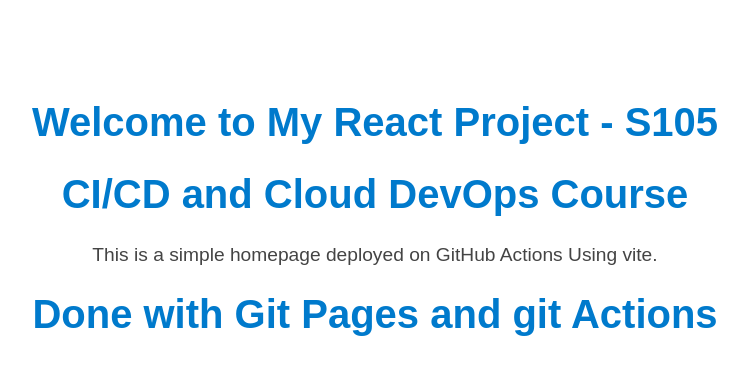
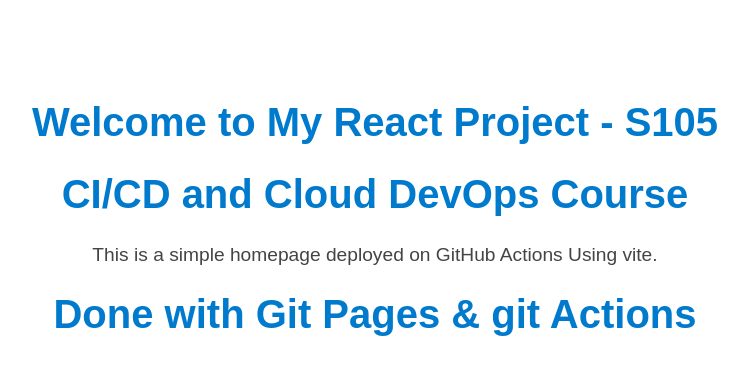
Before and after one commit to 2300030156/reactapp105-gitactions, a React (Vite) app: page / in a window 1280 px wide. Shown: the top 374 px of the page, without its empty margins (265-1013 px from the left). Built offline with nearby package versions, Linux system fonts and the light colour scheme.

Commit message:
updated app.jsx

```diff
--- a/src/App.jsx
+++ b/src/App.jsx
@@ -6,7 +6,7 @@
       <h1>Welcome to My React Project - S105</h1>
       <h1>CI/CD and Cloud DevOps Course</h1>
        <p>This is a simple homepage deployed on GitHub Actions Using vite.</p>
-       <h1>Done with Git Pages and git Actions</h1>
+       <h1>Done with Git Pages & git Actions</h1>
     </div>
   );
 }
```
